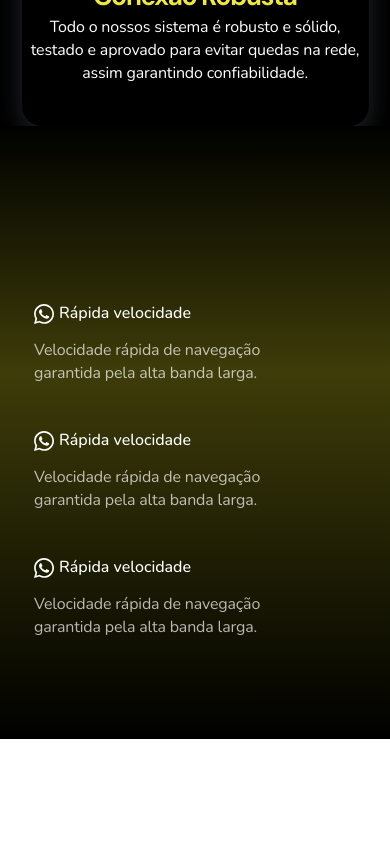
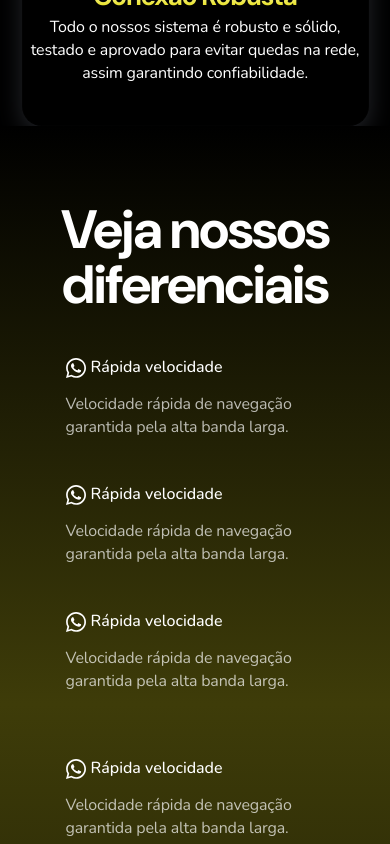
Before and after one commit to matheusmms031/Atria, a React (Vite) app: page / in a window 390 px wide. Shown: the part 3780-4624 px from the top of the page. Before the commit the page ends 4519 px from the top, so only its background shows below. Built offline with nearby package versions, Linux system fonts and the light colour scheme.

Commit message:
Tornei as Features responsivas no Home

```diff
--- a/src/index.css
+++ b/src/index.css
@@ -15,7 +15,6 @@ body{
 
 .stack{
     display: flex;
-    width: 100vw;
     overflow: hidden;
     flex-direction: column;
     align-items: flex-start;
--- a/src/pages/Home/Home.module.scss
+++ b/src/pages/Home/Home.module.scss
@@ -307,4 +307,46 @@
         align-items: center;
         gap: 0.625rem;
     }
+
+    .features{
+        display: flex;
+        padding: 4.75rem 0rem;
+        justify-content: center;
+        align-items: center;
+        align-content: center;
+        gap: 2.5rem;
+        align-self: stretch;
+        flex-wrap: wrap;
+    }
+
+    .featuresContent{
+        display: flex;
+        flex-direction: column;
+        justify-content: center;
+        align-items: center;
+        gap: 2.5rem;
+        flex: 1 0 0;
+    }
+
+    .featuresBoxesLines{
+        display: flex;
+        justify-content: center;
+        flex-direction: column;
+        align-items: center;
+        gap: 3.75rem;
+    }
+
+    .featuresBoxesCollumns{
+        width: fit-content;
+    }
+
+
+    .featuresTitle{
+        width: 21.625rem;
+        font-size: 3.375rem;
+        text-align: center;
+        font-weight: 700;
+        line-height: 3.4375rem; /* 101.852% */
+        letter-spacing: -0.10125rem;
+    }
 }
```
